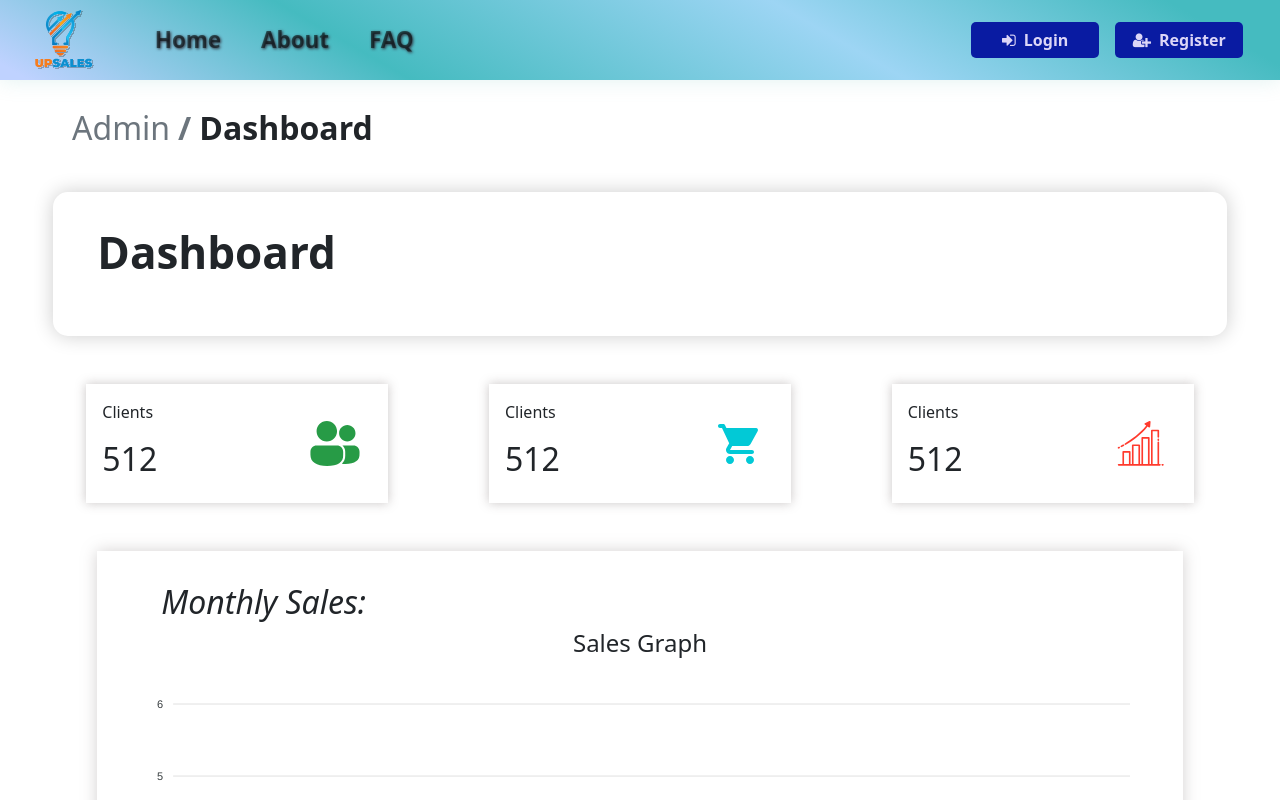
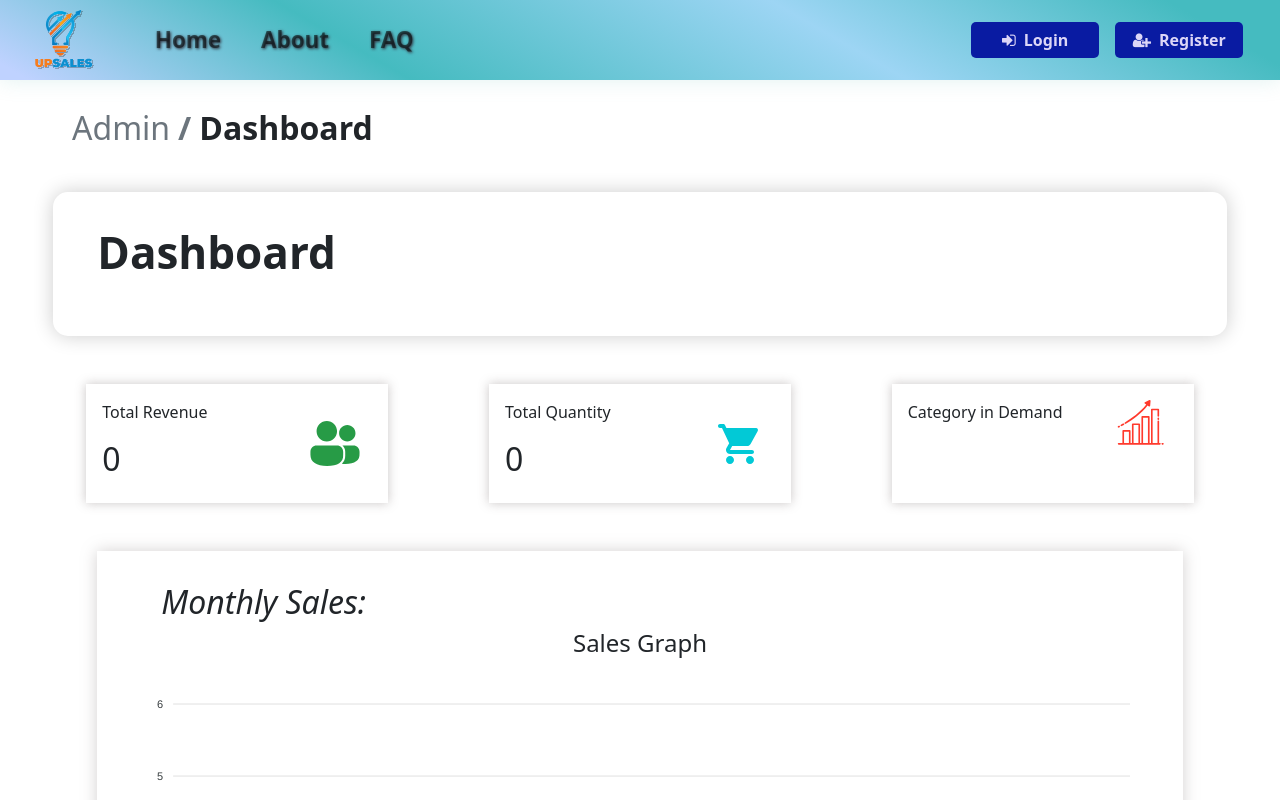
Before and after one commit to vivek2293/Project_UpSales, a React (Create React App) app: page /dashboard in a window 1280 px wide. Shown: the top 800 px of the page. Built offline with nearby package versions, Linux system fonts and the light colour scheme; no server answers.

Commit message:
Added Feature

```diff
--- a/src/Components/Dashboard.jsx
+++ b/src/Components/Dashboard.jsx
@@ -2,9 +2,14 @@ import React from 'react';
 import "../css/dashboard.css"
 import Charts from './Charts';
 import Structure from './Structure';
+import url from '../global_var';
 import postService from "../Services/post.service"
+import axios from 'axios';
 
 export default function Dashboard() {
+    const [total, setTotal] = React.useState(0);
+    const [quantity, setQuantity] = React.useState(0);
+    const [finalItem, setFinalItem] = React.useState("");
     // React.useEffect(() => {
     //     const user = postService.getAllPrivatePosts();
     //     console.log(user.status)
@@ -12,6 +17,19 @@ export default function Dashboard() {
     //         console.log("logout")
     //     }
     //   }, []);
+
+    React.useEffect(() => {
+        const info = JSON.parse(localStorage.getItem("companyName"));
+            axios.post(url + "/total", {
+                companyName: info
+            }).then((res) => {
+                setTotal(res.total);
+                setQuantity(res.quantity);
+                setFinalItem(res.finalans);
+            }).catch((err) => {
+                console.log(err);
+            })
+          }, []);
 
     return (
         <>
@@ -36,8 +54,8 @@ export default function Dashboard() {
                 <div className='col-md-3 p-3 card-dash'>
                     <div className='row'>
                         <div className='col-md-8'>
-                            <p>Clients</p>
-                            <h2>512</h2>
+                            <p>Total Revenue</p>
+                            <h2>{total}</h2>
                         </div>
                         <div className='d-flex col-md-4 justify-content-center align-items-center'>
                             <svg width="80" height="45" viewBox="0 0 95 87" fill="none" xmlns="http://www.w3.org/2000/svg">
@@ -49,8 +67,8 @@ export default function Dashboard() {
                 <div className='col-md-3 p-3 card-dash'>
                     <div className='row'>
                         <div className='col-md-8'>
-                            <p>Clients</p>
-                            <h2>512</h2>
+                            <p>Total Quantity</p>
+                            <h2>{quantity}</h2>
                         </div>
                         <div className='d-flex col-md-4 justify-content-center align-items-center'>
                             <svg width="60" height="40" viewBox="0 0 87 87" fill="none" xmlns="http://www.w3.org/2000/svg">
@@ -62,8 +80,8 @@ export default function Dashboard() {
                 <div className='col-md-3 p-3 card-dash'>
                     <div className='row'>
                         <div className='col-md-8'>
-                            <p>Clients</p>
-                            <h2>512</h2>
+                            <p>Category in Demand</p>
+                            <h2>{finalItem}</h2>
                         </div>
                         <div className=' d-flex col-md-4 justify-content-center align-items-center'>
                             <svg width="70" height="45" viewBox="0 0 91 88" fill="none" xmlns="http://www.w3.org/2000/svg">
```
